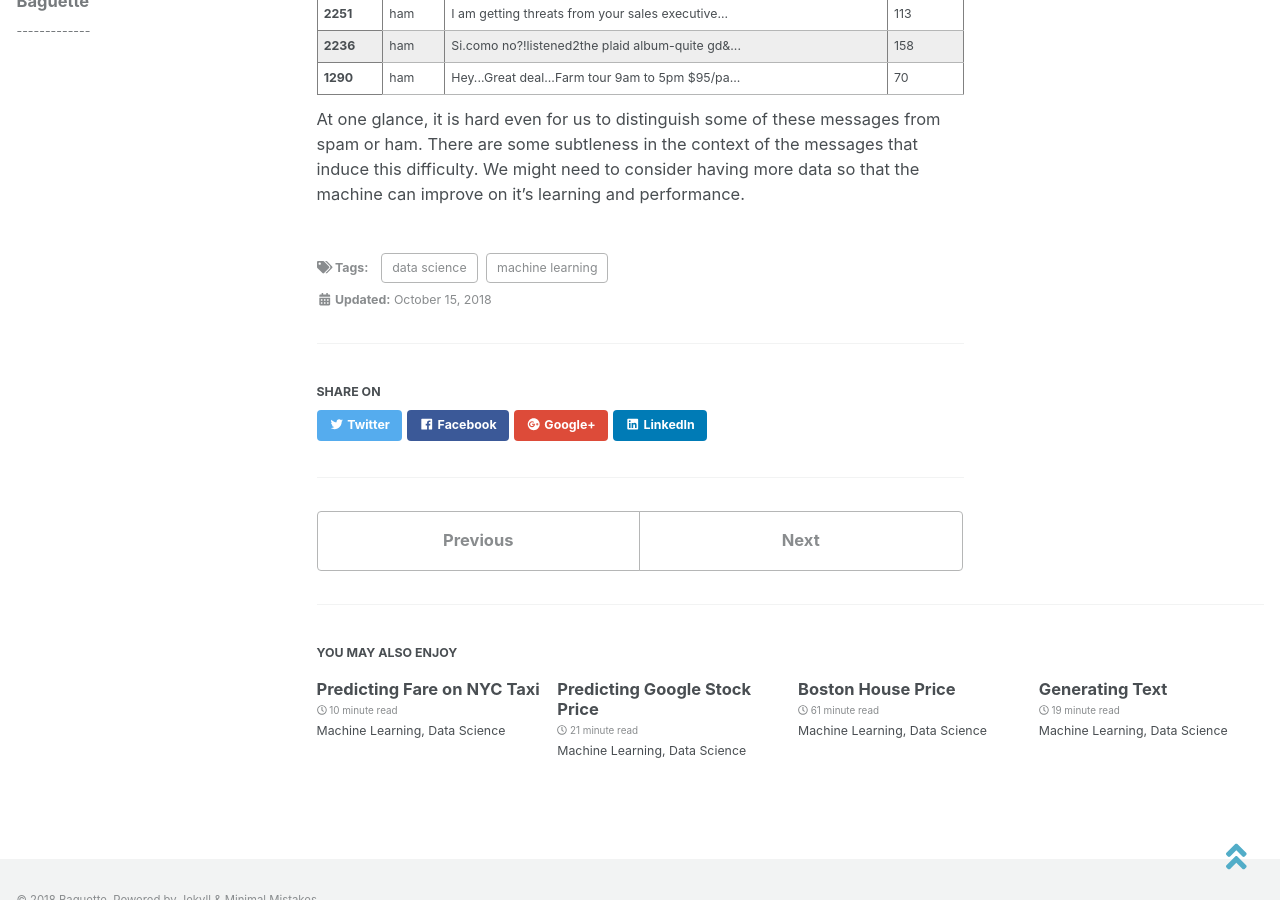
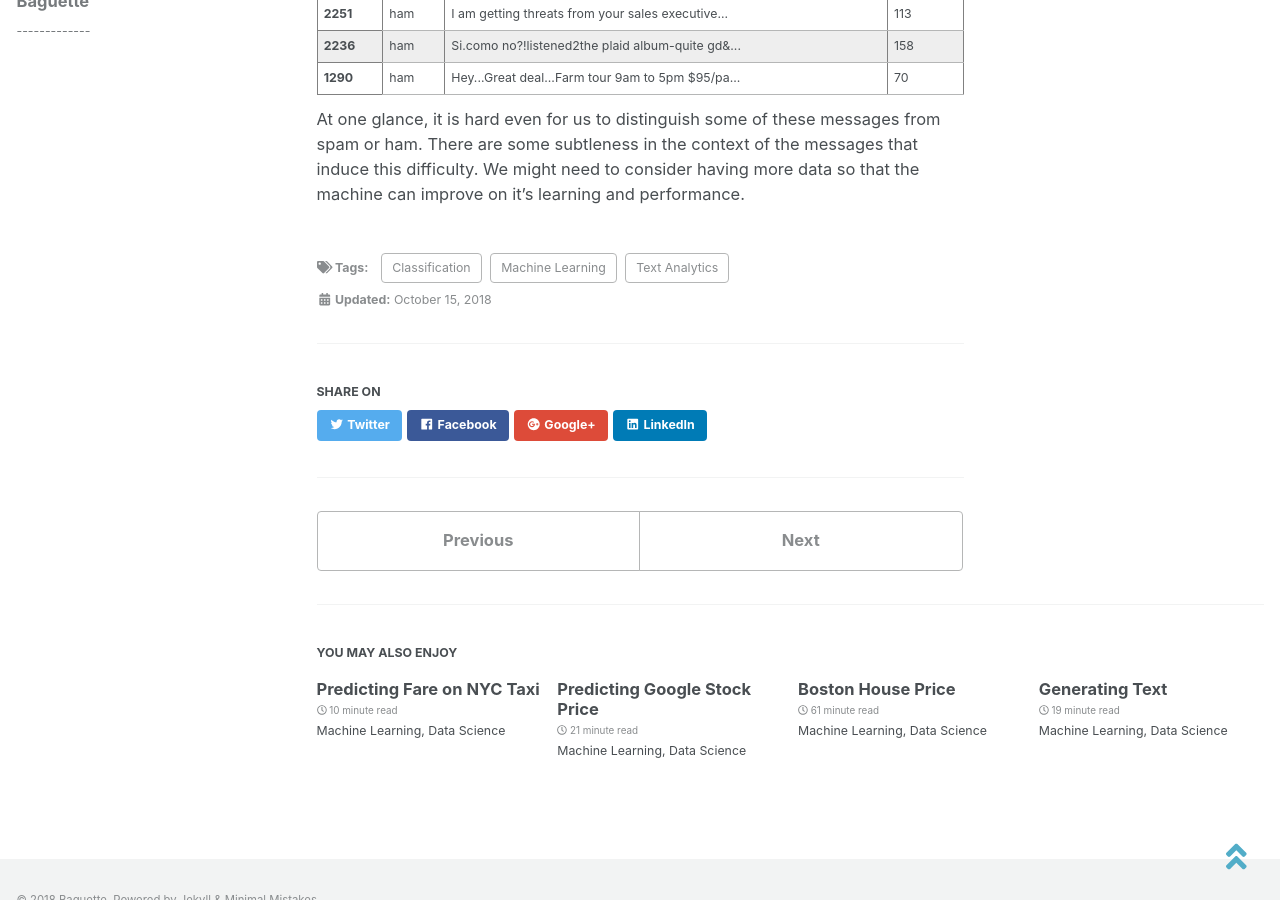
Before and after one commit to baguettexci/baguettexci.gituhb.io, a Jekyll site: the page built from _posts/2018-10-15-SMS-Spam.md, in a window 1280 px wide and 900 px high, scrolled down 11632 px. Built offline with Jekyll 4.4.1, drawn with Linux system fonts in a browser that asks for light colours; nearby versions of some CDN libraries; formulas are drawn with MathJax 3; some of the changed text lies outside the part shown.

Commit message:
Update 2018-10-15-SMS-Spam.md

```diff
--- a/_posts/2018-10-15-SMS-Spam.md
+++ b/_posts/2018-10-15-SMS-Spam.md
@@ -1,12 +1,13 @@
 ---
-title: SMS Spam
+title: Identifying Spam/Ham Messages
 date: 2018-10-15
 tags:
-  - machine learning
-  - data science
+  - Machine Learning
+  - Text Analytics
+  - Classification
 header:
   image: ""
-excerpt: "Machine Learning, Data Science"
+excerpt: "Machine Learning, Text Analytics, Classification"
 mathjax: "true"
 ---
 The aim is to make predictions on the sms messages and categorize them into spam or ham.
```
